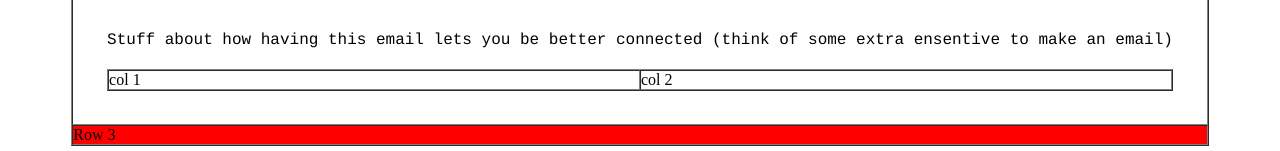
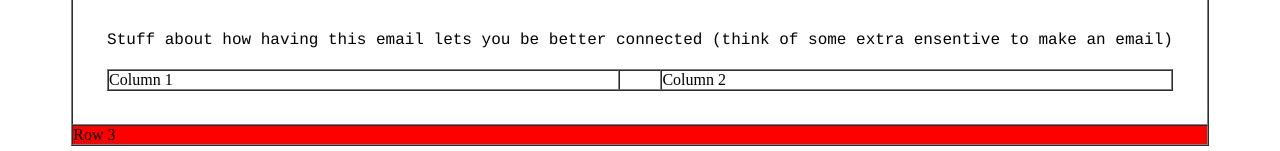
Before and after one commit to KosmicCO/Email-Server, a plain HTML site: page index.html in a window 1280 px wide. Shown: the part 913-1064 px from the top of the page. Drawn offline with Linux system fonts and the light colour scheme.

Commit message:
Update index.html

```diff
--- a/index.html
+++ b/index.html
@@ -52,17 +52,17 @@
               <td>
 
                 <table border="1" cellpadding="0" cellspacing="0" width="100%">
-
-                    <td width = "45%">
-                      col 1
+                  <tr>
+                    <td width="260" valign="top">
+                      Column 1
                     </td>
-
-
-
-                    <td width = "45%" >
-                      col 2
+                    <td style="font-size: 0; line-height: 0;" width="20">
+                      &nbsp;
                     </td>
-
+                    <td width="260" valign="top">
+                      Column 2
+                    </td>
+                  </tr>
                 </table>
 
               </td>
```
